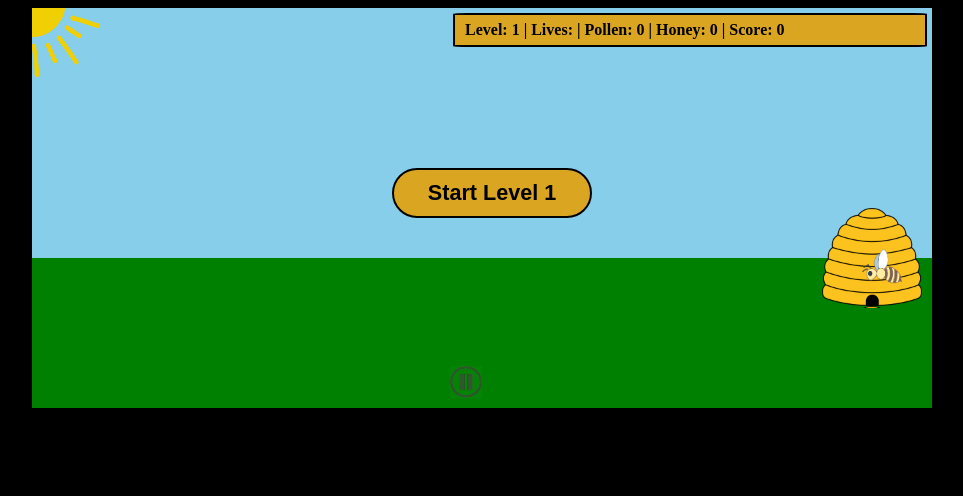
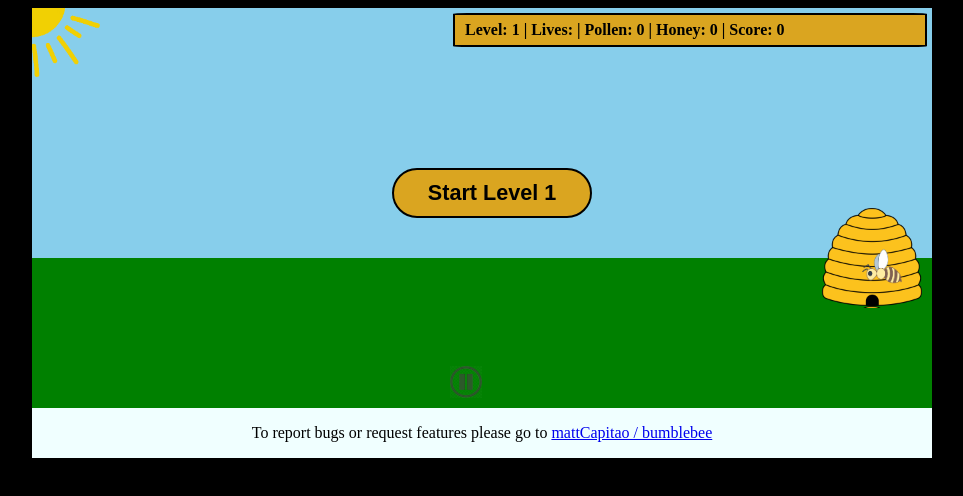
Before and after one commit to mattCapitao/bumblebee, a website with bundled scripts: page index.htm in a window 1280 px wide. Shown: the whole page, without its empty margins (158-1121 px from the left). Built offline with nearby package versions, Linux system fonts and the light colour scheme.

Commit message:
added github link

```diff
--- a/index.htm
+++ b/index.htm
@@ -36,6 +36,11 @@
                 Final Score: <span class="final_score"></span>
             </div>
         </div>
+        <div id=github>
+            <p>
+                To report bugs or request features please go to <a href="https://github.com/mattCapitao/bumblebee/issues">mattCapitao / bumblebee</a>
+            </p>
+        </div>
     </body>
 
     <script src="src/js/jquery-3.2.1.min.js"></script>
--- a/src/css/bee.css
+++ b/src/css/bee.css
@@ -8,6 +8,19 @@ body {
     padding: 0;
     margin: 0;
     border: 0;
+    background-color: azure;
+    position: relative;
+    margin: auto;
+    overflow: hidden;
+}
+
+#github {
+    height: 50px;
+    width: 900px;
+    padding: 0;
+    margin: 0;
+    border: 0;
+    text-align:center;
     background-color: azure;
     position: relative;
     margin: auto;
```
